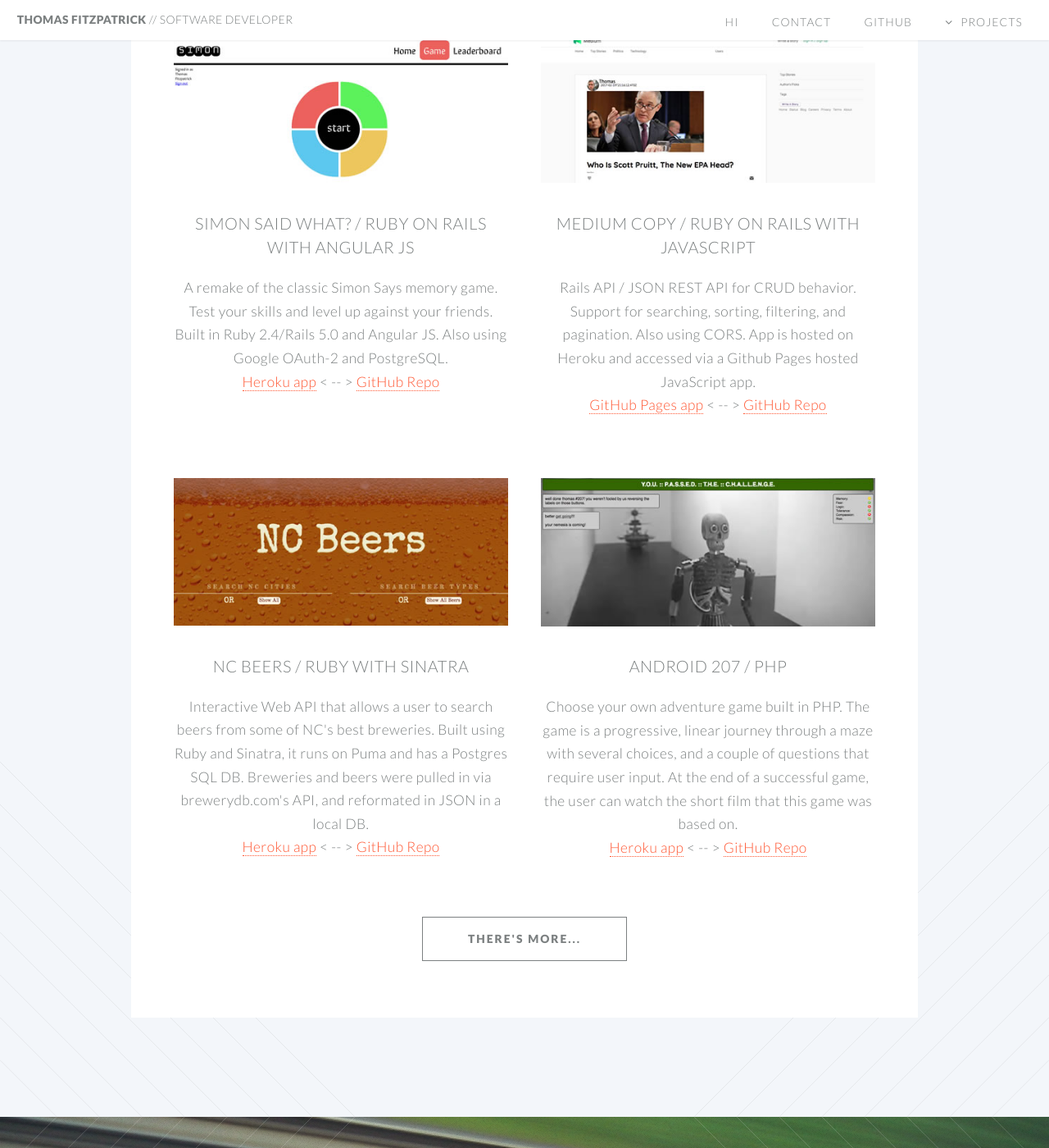
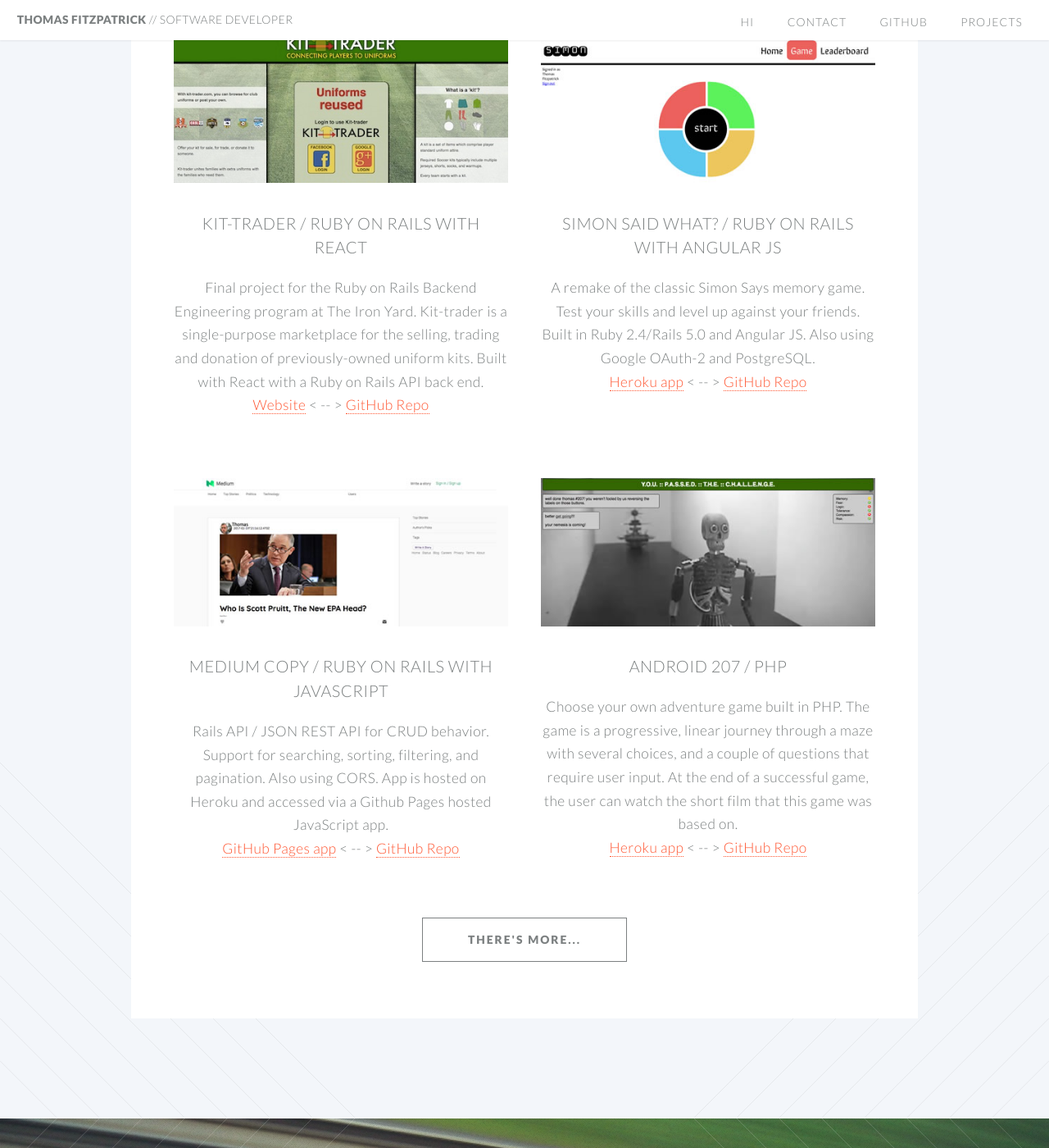
Before and after one commit to thomftz/thomftz.github.io, a Jekyll site: the page built from index.html, in a window 1280 px wide and 1400 px high, scrolled down 2151 px. Shown: the whole window at 82% size. Built offline with Jekyll 4.4.1, drawn with Linux system fonts in a browser that asks for light colours; nearby versions of some CDN libraries.

Commit message:
Updated projects to include final Iron Yard project.

```diff
--- a/_config.yml
+++ b/_config.yml
@@ -1,5 +1,5 @@
 # Site settings
-title: Clever Blog
+title: Thomas Fitzpatrick
 email: t_f@me.com
 description: > # A constantly deleted git repository with a trail of attmpted layouts.
 baseurl: ""
--- a/_includes/header.html
+++ b/_includes/header.html
@@ -5,14 +5,13 @@
 						<li><a href="/">Hi</a></li>
 						<li><a href="/contact.html">Contact</a></li>
 						<li><a href="https://github.com/thomftz" target="_blank">GitHub</a></li>
-						<li class="submenu">
-							<a href="">Projects</a>
-							<ul>
+						<li><a href="/#projects">Projects</a></li>
+							<!-- <ul>
 								<li><a href="https://github.com/thomftz/simon" target="_blank">Simon</a></li>
 								<li><a href="https://github.com/thomftz/medium-crossover" target="_blank">Medium Copy</a></li>
 								<li><a href="https://github.com/thomftz/nc_breweries" target="_blank">NC Beers</a></li>
 								<li><a href="https://github.com/thomftz/android_207" target="_blank">Android 207</a></li>
-								<!-- <li class="submenu">
+								<li class="submenu">
 									<a href="">Submenu</a>
 									<ul>
 										<li><a href="#">Dolore Sed</a></li>
@@ -21,10 +20,10 @@
 										<li><a href="#">Sed Magna</a></li>
 										<li><a href="#">Ipsum Nisl</a></li>
 									</ul>
-								</li> -->
+								</li>
 							</ul>
-						<!-- </li>
-						<li><a href="#" class="button special">Sign Up</a></li> -->
-					</ul>
+						</li>
+						<li><a href="#" class="button special">Sign Up</a></li>
+					</ul> -->
 				</nav>
 			</header>
--- a/index.html
+++ b/index.html
@@ -96,12 +96,26 @@ layout: landing-page
 					<section class="wrapper style3 container special">
 
 						<header class="major">
-							<h2><strong>Recent Projects</strong> and Collaborations</h2>
+							<h2 id="projects"><strong>Recent Projects</strong> and Collaborations</h2>
 						</header>
 
 						<div class="row">
 							<div class="6u">
-
+								<section>
+									<a href="http://kit-trader.com/" class="image featured" target="_blank"><img src="images/kit-trader.jpg" alt="" /></a>
+									<header>
+										<h3>Kit-Trader / Ruby on Rails with React</h3>
+									</header>
+									<p>Final project for the Ruby on Rails Backend Engineering program at The Iron Yard.
+										Kit-trader is a single-purpose marketplace for the selling, trading and donation of previously-owned uniform kits.
+										Built with React with a Ruby on Rails API back end.
+									<br />
+									<a href="http://kit-trader.com/" target="_blank">Website</a> < -- >
+									<a href="https://github.com/thomftz/kit_trader" target="_blank">GitHub Repo</a>
+								</p>
+								</section>
+							</div>
+							<div class="6u">
 								<section>
 									<a href="https://simonsaidwhat.herokuapp.com/" class="image featured" target="_blank"><img src="images/simon.jpg" alt="" /></a>
 									<header>
@@ -115,8 +129,9 @@ layout: landing-page
 									</p>
 								</section>
 							</div>
+						</div>
+						<div class="row">
 							<div class="6u">
-
 								<section>
 									<a href="https://dhackelman.github.io/medium-crossover/" class="image featured" target="_blank"><img src="images/medium.jpg" alt="" /></a>
 									<header>
@@ -129,29 +144,8 @@ layout: landing-page
 										<a href="https://github.com/thomftz/medium-crossover" target="_blank">GitHub Repo</a>
 									</p>
 								</section>
-
-							</div>
-						</div>
-						<div class="row">
-							<div class="6u">
-
-								<section>
-									<a href="https://nc-beers.herokuapp.com/" class="image featured" target="_blank"><img src="images/nc-beers.jpg" alt="" /></a>
-									<header>
-										<h3>NC Beers / Ruby with Sinatra</h3>
-									</header>
-									<p>Interactive Web API that allows a user to search beers from some of NC's best breweries.
-										Built using Ruby and Sinatra, it runs on Puma and has a Postgres SQL DB. Breweries and beers
-										were pulled in via brewerydb.com's API, and reformated in JSON in a local DB.
-									<br />
-									<a href="https://nc-beers.herokuapp.com/" target="_blank">Heroku app</a> < -- >
-									<a href="https://github.com/thomftz/nc_breweries" target="_blank">GitHub Repo</a>
-								</p>
-								</section>
-
 							</div>
 							<div class="6u">
-
 								<section>
 									<a href="https://android-207.herokuapp.com/" class="image featured" target="_blank"><img src="images/android-207.jpg" alt="" /></a>
 									<header>
@@ -166,7 +160,6 @@ layout: landing-page
 										<a href="https://github.com/thomftz/android_207" target="_blank">GitHub Repo</a>
 									</p>
 								</section>
-
 							</div>
 						</div>
 
```
Also changed, not shown: contact.html (+3 -4 lines), images/kit-trader.jpg (added), 9 other files.
